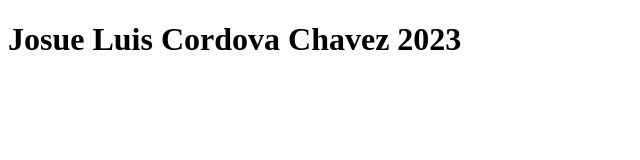
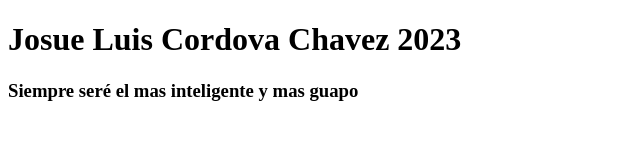
Before and after one commit to JosueCCCh/Repositorio-de-prueba, a plain HTML site: page index.html in a window 1280 px wide. Shown: the whole page, without its empty margins (0-640 px from the left). Drawn offline with Linux system fonts and the light colour scheme.

Commit message:
Cambio 2025 26 sep

```diff
--- a/index.html
+++ b/index.html
@@ -7,5 +7,6 @@
 </head>
 <body>
     <h1>Josue Luis Cordova Chavez 2023</h1>
+    <h3>Siempre seré el mas inteligente y mas guapo</h3>
 </body>
 </html>
```
